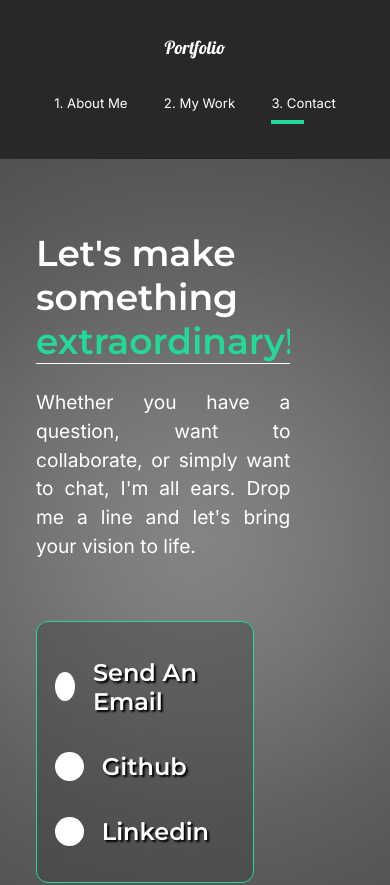
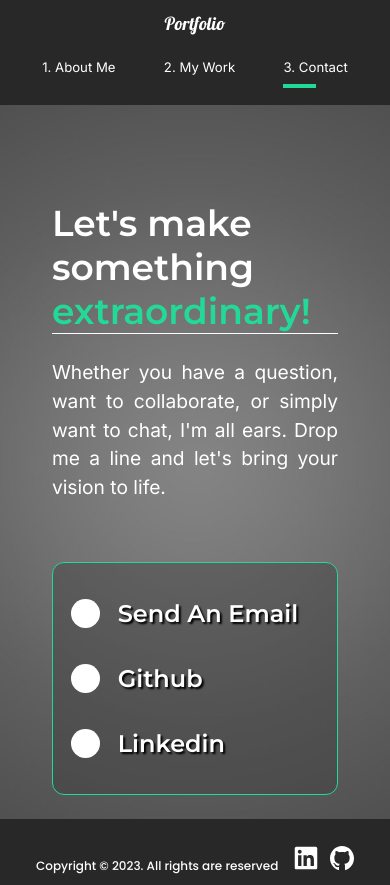
Before and after one commit to ViktorZbodulja/Portfolio, a React (Create React App) app: page /contact in a window 390 px wide. Shown: the top 885 px of the page. Built offline with nearby package versions, Linux system fonts and the light colour scheme.

Commit message:
contact responsivity added

```diff
--- a/src/styles/_footer.scss
+++ b/src/styles/_footer.scss
@@ -20,3 +20,9 @@
         margin-left: 1rem;
     }
 }
+@media(max-width: 885px) {
+   .footer_container {
+    padding: 1rem 3rem;
+   }
+
+}
--- a/src/styles/_responsive.scss
+++ b/src/styles/_responsive.scss
@@ -13,11 +13,15 @@
     .skills {
         justify-content: center;
     }
+    .contact_title {
+        flex-basis: 50%;
+        padding-right: 4rem;
+    }
     nav {
         flex-direction: column;
-        padding: 2rem 1rem;
+        padding: 0;
         ul {
-            padding: 2rem;
+            padding: 1rem 1.5rem 2.5rem 1.5rem;
             justify-content: space-around;
             width: 100%;
             li {
@@ -36,7 +40,7 @@
         padding: 2rem 2rem;
     }
     .contact_style {
-        padding: 5rem;
+        padding: 8rem 5rem 0rem 5rem;
         font-size: 1rem;
     }
     .contact_txt {
@@ -49,15 +53,23 @@
 
     }
 }
+@media(max-width: 1055px) {
+    .contact_style {
+        justify-content: center;
+        padding-top: 6rem;
+    }
+    .contact_title {
+        flex-basis: 60%;
+    }
+    .contact_container {
+        flex-basis: 60%;
+        margin-top: 3rem;
+      }
+}
 @media(max-width: 955px) {
     .contact_style {
         flex-wrap: wrap;
-        padding: 3rem;
-        //flex-direction: column-reverse;
-        //align-content: center;
-        //justify-content: flex-end;
-        min-height: auto;
-
+        padding: 8rem 3rem 2rem 3rem;
     }
     .contact_header {
         flex-basis: 80%;
@@ -69,12 +81,31 @@
   .contact_container {
     padding-right: 3rem;
     margin-top: 3rem;
-    flex-basis: 80%;
+    flex-basis: 60%;
   }
   .contact_title {
     width: 80%;
-    margin-top: 3rem;
   }
+}
+@media(max-width: 885px) {
+    .contact_container, .contact_title   {
+        flex-basis: 70%;
+    }
+   .contact_title {
+    padding: 0;
+   }
+   .contact_container {
+    padding: 0;
+   }
+   .footer_container {
+    padding: 0;
+   }
+
+}
+@media(max-width: 765px) {
+    .contact_title, .contact_container {
+        flex-basis: 90%;
+    }
 }
 
 // Contact
--- a/src/styles/app.css
+++ b/src/styles/app.css
@@ -539,12 +539,16 @@ p {
   .skills {
     justify-content: center;
   }
+  .contact_title {
+    flex-basis: 50%;
+    padding-right: 4rem;
+  }
   nav {
     flex-direction: column;
-    padding: 2rem 1rem;
+    padding: 0;
   }
   nav ul {
-    padding: 2rem;
+    padding: 1rem 1.5rem 2.5rem 1.5rem;
     justify-content: space-around;
     width: 100%;
   }
@@ -562,7 +566,7 @@ p {
     padding: 2rem 2rem;
   }
   .contact_style {
-    padding: 5rem;
+    padding: 8rem 5rem 0rem 5rem;
     font-size: 1rem;
   }
   .contact_txt h2 {
@@ -572,11 +576,23 @@ p {
     margin-right: 0;
   }
 }
+@media (max-width: 1055px) {
+  .contact_style {
+    justify-content: center;
+    padding-top: 6rem;
+  }
+  .contact_title {
+    flex-basis: 60%;
+  }
+  .contact_container {
+    flex-basis: 60%;
+    margin-top: 3rem;
+  }
+}
 @media (max-width: 955px) {
   .contact_style {
     flex-wrap: wrap;
-    padding: 3rem;
-    min-height: auto;
+    padding: 8rem 3rem 2rem 3rem;
   }
   .contact_header {
     flex-basis: 80%;
@@ -588,11 +604,29 @@ p {
   .contact_container {
     padding-right: 3rem;
     margin-top: 3rem;
-    flex-basis: 80%;
+    flex-basis: 60%;
   }
   .contact_title {
     width: 80%;
-    margin-top: 3rem;
+  }
+}
+@media (max-width: 885px) {
+  .contact_container, .contact_title {
+    flex-basis: 70%;
+  }
+  .contact_title {
+    padding: 0;
+  }
+  .contact_container {
+    padding: 0;
+  }
+  .footer_container {
+    padding: 0;
+  }
+}
+@media (max-width: 765px) {
+  .contact_title, .contact_container {
+    flex-basis: 90%;
   }
 }
 .my_app {
@@ -813,4 +847,10 @@ p {
   height: 2rem;
   width: auto;
   margin-left: 1rem;
+}
+
+@media (max-width: 885px) {
+  .footer_container {
+    padding: 1rem 3rem;
+  }
 }/*# sourceMappingURL=app.css.map */
```
Also changed, not shown: 1 other file (tests, documents, lock files or other folders).
